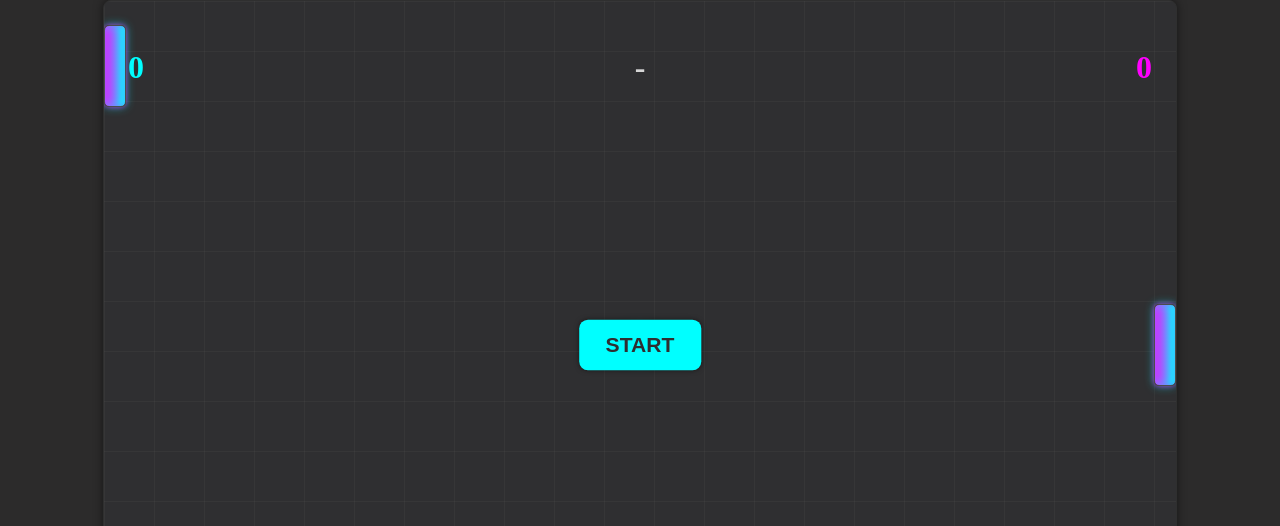
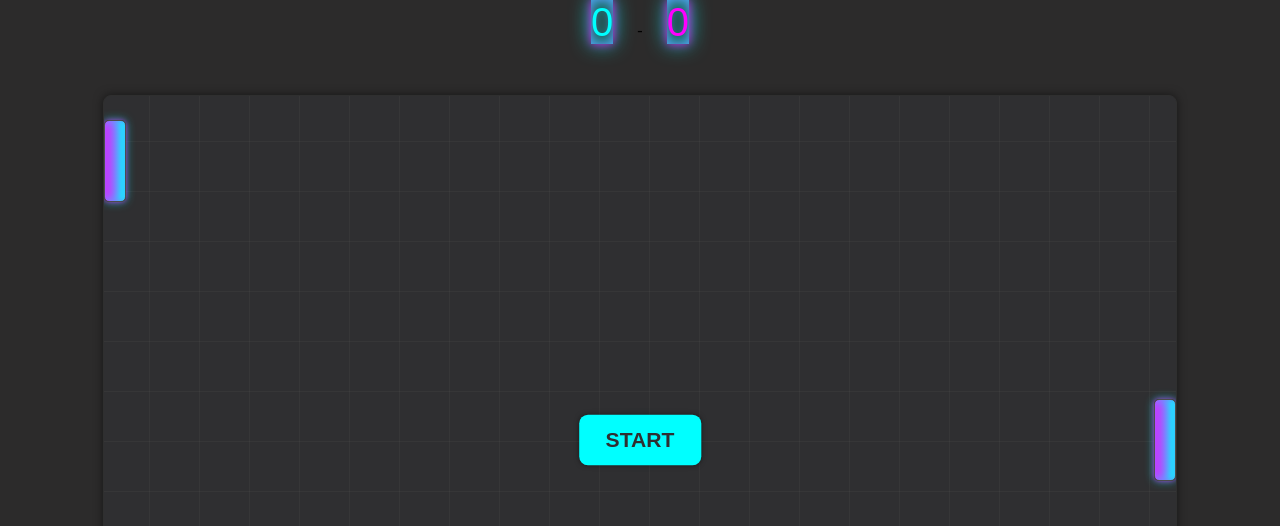
Before and after one commit to obafemi1/yoruba, a SvelteKit app in the folder Homework/: page /home in a window 1280 px wide. Shown: the top 526 px of the page. Built offline with nearby package versions, Linux system fonts and the light colour scheme.

Commit message:
done for tonight

```diff
--- a/Homework/src/routes/home/+page.svelte
+++ b/Homework/src/routes/home/+page.svelte
@@ -121,15 +121,18 @@
 	});
 </script>
 
-<div class="container" style="width: {w}px; height: {h}px">
+<div class="wrapper">
+    <div class="scoreboard" style="text-align:center;">
+        <span id="leftScore" style="color:#00ffff;margin-right:20px;">0</span> - <span id="rightScore" style="color:#ff00ff;margin-left:20px;">0</span>
+    </div>
+    <div class="container" style="width: {w}px; height: {h}px; margin-top:50px;">
         <div class="ball" bind:this={ball}></div>
         <div class="paddle" id="leftPaddle"></div>
         <div class="paddle" id="rightPaddle"></div>
-	<div id="scoreboard">
-		<span id="leftScore">0</span> - <span id="rightScore">0</span>
-	</div>
         <button id="startBtn" class="start-btn">START</button>
     </div>
+</div>
+
 
 
 <style>
@@ -165,7 +168,6 @@
         100% {
             transform: translate(-50%, -50%) scale(1);
         }
-
     }
 
     .ball {
@@ -214,17 +216,30 @@
         display: flex;
         justify-content: space-between;
         margin-top: 24px;
-		font-size: 2rem;
-		color: #d6d6d6;
+        font-size: 3rem;
+        color:  #00ffff;
         font-weight: bold;
+		text-align:center;
+
     }
 
-	#leftScore {
-		color: #00ffff;
+    #leftScore, #rightScore {
+        animation: glow 1s infinite;
+		font-family: "DS-Digital", sans-serif;
+        font-size: 2.5rem;
+
     }
 
-	#rightScore {
-		color: #ff00ff;
+    @keyframes glow {
+        0% {
+            box-shadow: 0 0 5px rgba(255, 0, 255, 0.6), 0 0 10px rgba(0, 255, 255, 0.6), inset 0 0 10px rgba(0, 255, 255, 0.6), inset 0 0 5px rgba(255, 0, 255, 0.6);
+        }
+        50% {
+            box-shadow: 0 0 10px rgba(255, 0, 255, 0.8), 0 0 20px rgba(0, 255, 255, 0.8), inset 0 0 20px rgba(0, 255, 255, 0.8), inset 0 0 10px rgba(255, 0, 255, 0.8);
+        }
+        100% {
+            box-shadow: 0 0 5px rgba(255, 0, 255, 0.6), 0 0 10px rgba(0, 255, 255, 0.6), inset 0 0 10px rgba(0, 255, 255, 0.6), inset 0 0 5px rgba(255, 0, 255, 0.6);
+        }
     }
 
     .container {
@@ -246,6 +261,25 @@
         background-image: linear-gradient(rgba(255, 255, 255, 0.03) 1px, transparent 1px),
             linear-gradient(90deg, rgba(255, 255, 255, 0.03) 1px, transparent 1px);
         background-size: 50px 50px;
+        animation: glitch 1s linear infinite;
         z-index: -1;
     }
+
+    @keyframes glitch {
+        0% {
+            background-position: 0 0;
+        }
+        25% {
+            background-position: 5px 5px;
+        }
+        50% {
+            background-position: -5px -5px;
+        }
+        75% {
+            background-position: 5px -5px;
+        }
+        100% {
+            background-position: 0 0;
+        }
+	}
 </style>
```
Lines whose indentation alone changed are shown as unchanged.
